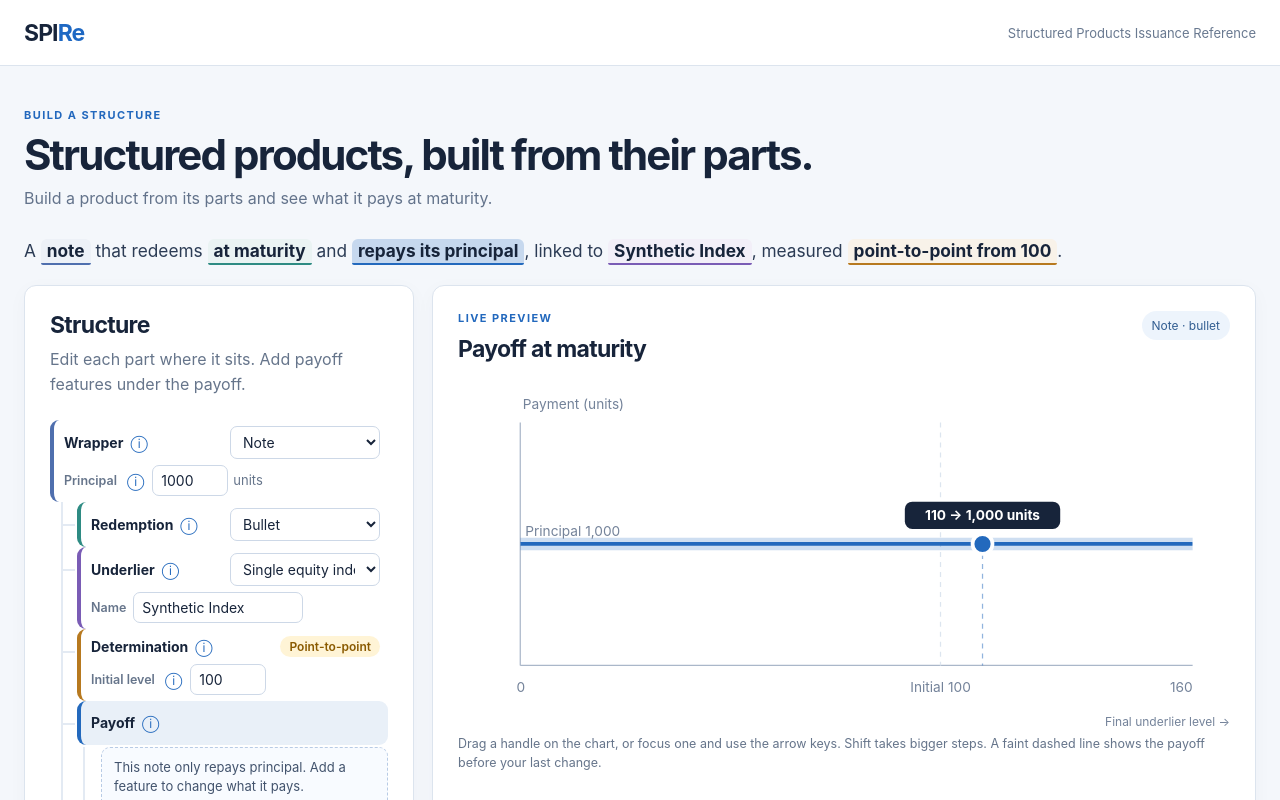
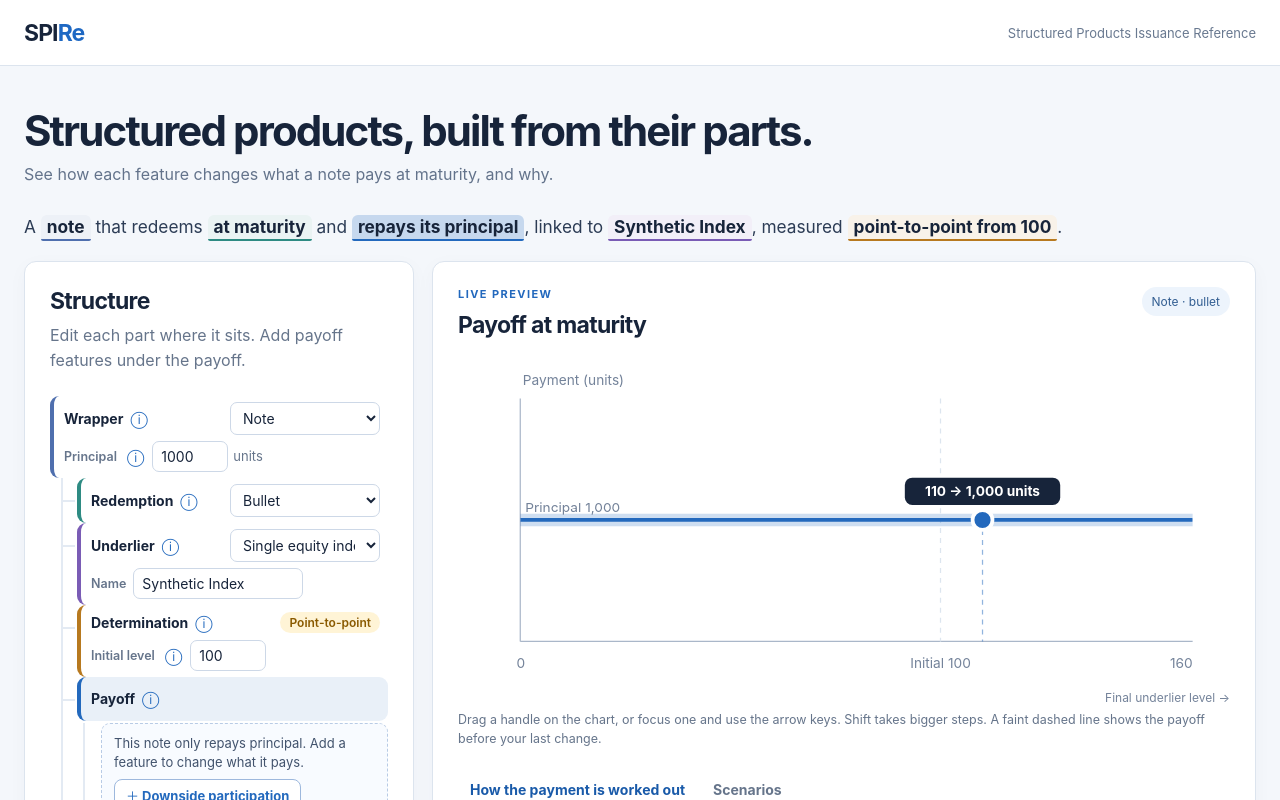
Before and after one commit to sthotakura/spire, a Vue app: page / in a window 1280 px wide. Shown: the top 800 px of the page. Built offline with nearby package versions, Linux system fonts and the light colour scheme.

Commit message:
Shorten the intro to a headline and one line
Drop the label above the headline and reword the line under it to describe what the reader does: see how each feature changes what a note pays.

```diff
--- a/src/App.vue
+++ b/src/App.vue
@@ -320,9 +320,8 @@ const chart = computed(() => {
 
     <main class="page">
       <div class="intro">
-        <p class="eyebrow">Build a structure</p>
         <h1>Structured products, built from their parts.</h1>
-        <p>Build a product from its parts and see what it pays at maturity.</p>
+        <p>See how each feature changes what a note pays at maturity, and why.</p>
       </div>
 
       <p class="summary-sentence" aria-live="polite"><template v-for="(segment, index) in summary" :key="index"><button v-if="segment.concept" type="button" :class="['concept', { on: highlighted(segment.concept) }]" :style="conceptStyle(segment.concept)" :aria-pressed="highlighted(segment.concept)" @click="select(segment.concept)">{{ segment.text }}</button><span v-else>{{ segment.text }}</span></template></p>
```
Also changed, not shown: 1 other file (tests, documents, lock files or other folders).
